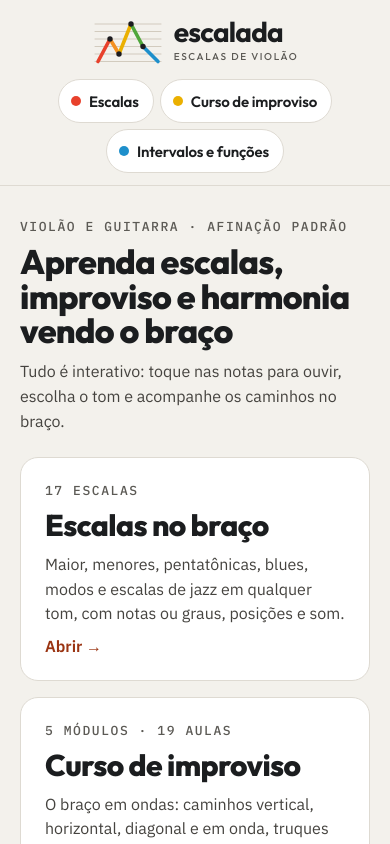
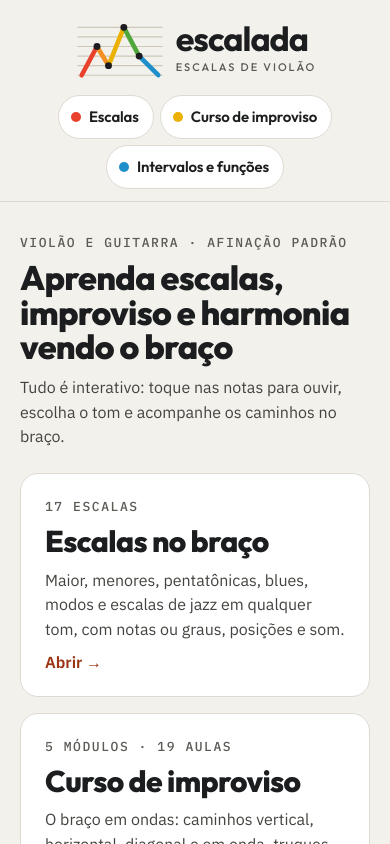
Before and after one commit to markintela/escalada, a Next.js app: page / in a window 390 px wide. Shown: the top 844 px of the page. Built offline with nearby package versions, Linux system fonts and the light colour scheme.

Commit message:
Logo maior no celular
Co-Authored-By: Claude Opus 5.5 <noreply@anthropic.com>

```diff
--- a/app/globals.css
+++ b/app/globals.css
@@ -43,9 +43,9 @@ button:focus-visible, a:focus-visible { outline: 3px solid #2563eb; outline-offs
 .brand-tagline { font-family: 'Outfit', sans-serif; font-weight: 500; font-size: 11px; letter-spacing: 0.2em; text-transform: uppercase; color: var(--soft); }
 @media (max-width: 640px) {
   .brand { gap: 10px; }
-  .brand-mark { width: 72px; }
-  .brand-name { font-size: 28px; }
-  .brand-tagline { font-size: 10px; letter-spacing: 0.16em; }
+  .brand-mark { width: 92px; }
+  .brand-name { font-size: 34px; }
+  .brand-tagline { font-size: 11px; letter-spacing: 0.18em; }
 }
 .navlinks { display: flex; flex-wrap: wrap; gap: 8px; }
 .navlink {
```
